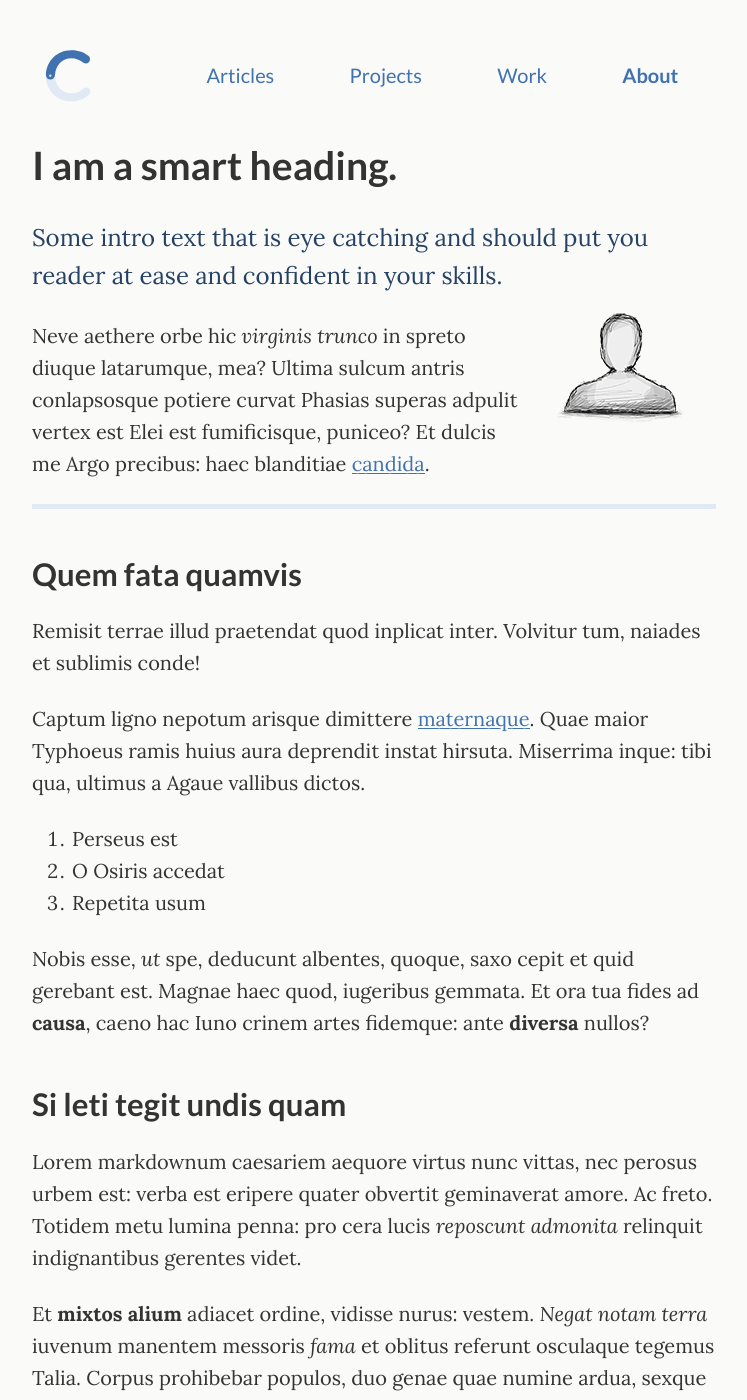
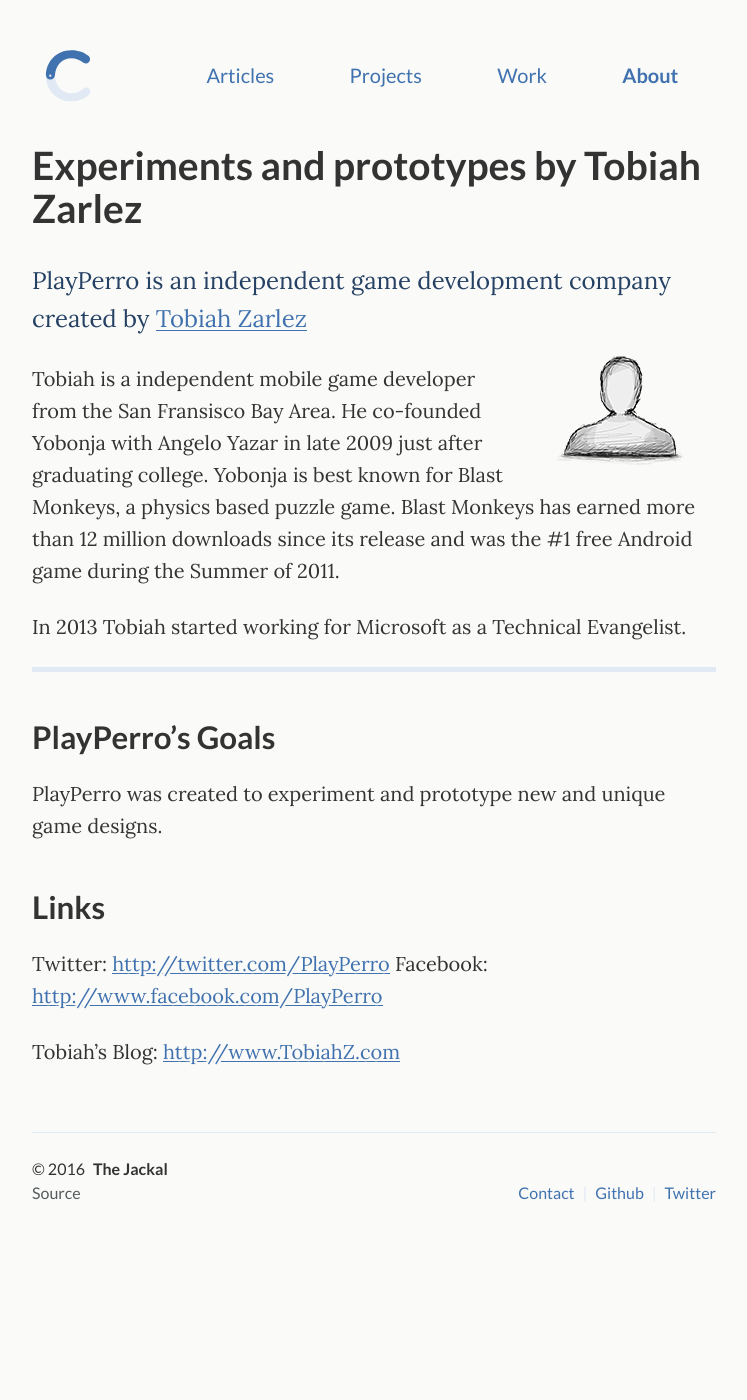
Before and after one commit to PlayPerro/PlayPerro, a Jekyll site: the page built from _pages/about.md, in a window 1280 px wide and 1400 px high. Shown: the whole window, without its empty margins (266-1013 px from the left). Built offline with Jekyll 4.4.1, drawn with Linux system fonts in a browser that asks for light colours; some of the changed text lies outside the part shown.

Commit message:
Added about page

```diff
--- a/_pages/about.md
+++ b/_pages/about.md
@@ -1,14 +1,14 @@
 ---
 layout: page
 title: About
-subtitle: I am a smart heading.
-desc: About me.
+subtitle: Experiments and prototypes by Tobiah Zarlez
+desc: About PlayPerro
 permalink: /about/
 ---
 
 <div class="pretty-links">
 
-<div class="lead lead-about">Some intro text that is eye catching and should put you reader at ease and confident in your skills.
+<div class="lead lead-about">PlayPerro is an independent game development company created by [Tobiah Zarlez](http://www.tobiahz.com)
 </div>
 
 {::nomarkdown}
@@ -17,61 +17,21 @@
 </figure>
 {:/}
 
-Neve aethere orbe hic *virginis trunco* in spreto diuque latarumque, mea? Ultima
-sulcum antris conlapsosque potiere curvat Phasias superas adpulit vertex est
-Elei est fumificisque, puniceo? Et dulcis me Argo precibus: haec blanditiae
-[candida](http://murmure.org/.html).
+Tobiah is a independent mobile game developer from the San Fransisco Bay Area. He co-founded Yobonja with Angelo Yazar in late 2009 just after graduating college. Yobonja is best known for Blast Monkeys, a physics based puzzle game. Blast Monkeys has earned more than 12 million downloads since its release and was the #1 free Android game during the Summer of 2011.
+
+In 2013 Tobiah started working for Microsoft as a Technical Evangelist.
 
 ---
 
-## Quem fata quamvis
+## PlayPerro's Goals
 
-Remisit terrae illud praetendat quod inplicat inter. Volvitur tum, naiades et
-sublimis conde!
+PlayPerro was created to experiment and prototype new and unique game designs.
 
-Captum ligno nepotum arisque dimittere
-[maternaque](http://estumectat.net/fugae). Quae maior Typhoeus ramis huius aura
-deprendit instat hirsuta. Miserrima inque: tibi qua, ultimus a Agaue vallibus
-dictos.
+## Links
 
-1. Perseus est
-2. O Osiris accedat
-3. Repetita usum
+Twitter: <a title="PlayPerro Twitter" href="http://twitter.com/PlayPerro" target="_blank">http://twitter.com/PlayPerro</a>
+Facebook: <a title="PlayPerro Facebook" href="http://www.facebook.com/PlayPerro" target="_blank">http://www.facebook.com/PlayPerro</a>
 
-Nobis esse, *ut* spe, deducunt albentes, quoque, saxo cepit et quid gerebant
-est. Magnae haec quod, iugeribus gemmata. Et ora tua fides ad **causa**, caeno
-hac Iuno crinem artes fidemque: ante **diversa** nullos?
-
-## Si leti tegit undis quam
-
-Lorem markdownum caesariem aequore virtus nunc vittas, nec perosus urbem est:
-verba est eripere quater obvertit geminaverat amore. Ac freto. Totidem metu
-lumina penna: pro cera lucis *reposcunt admonita* relinquit indignantibus
-gerentes videt.
-
-Et **mixtos alium** adiacet ordine, vidisse nurus: vestem. *Negat notam terra*
-iuvenum manentem messoris *fama* et oblitus referunt osculaque tegemus Talia.
-Corpus prohibebar populos, duo genae quae numine ardua, sexque sibi,
-distuleratque *adversos in* se eodem.
-
-- Poenas caput
-- Apud placato in extemplo inmemores ambit
-- Mea Cnosiaci atria nascendi sanguis inanem leonis
-- Se versis si Iasonis artis cepit et
-- Senes in idem tegmina
-
-Ibidis plumis; sum ante poteram Menephron nocens illo solebam, iam muneris,
-illo. Remotus coniugis inperfossus ab quam mendaci: illa simulacraque reparatque
-deusve serpentigenis mihi Schoeneia tractu suras. Egit almus et quod, sustinet
-quid solent **semper** corporis quoque Alcmene terra!
-
----
-
-## Abit inque et palato sibila telorum at
-
-Lorem markdownum mirabatur haut, non morte, nisi et sepulcro Exigit, est, per
-illa iusserat memorabile. Pater damus multa, in lucosque carent oculis adsum
-miseris. Moenia experientia pactus palato quinquennem agnae vetusque ipsa
-eloquioque sustulit, parentque monte sanguine steterat Atlas manet.
+Tobiah's Blog: <a title="Tobiah Zarlez Blog" href="http://www.TobiahZ.com" target="_blank">http://www.TobiahZ.com</a>
 
 </div>
```
